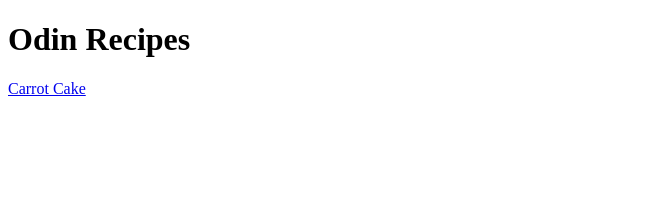
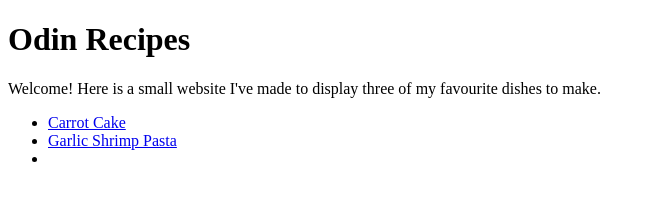
Before and after one commit to Tim-odm/odin-recipes, a plain HTML site: page index.html in a window 1280 px wide. Shown: the whole page, without its empty margins (0-655 px from the left). Drawn offline with Linux system fonts and the light colour scheme.

Commit message:
Added shrimp-pasta.html
Filled out shrimp-pasta.html. Added an image for this page
to img/. Tweaked the home page to display the different recipes
as an unordered list.

```diff
--- a/index.html
+++ b/index.html
@@ -1,11 +1,25 @@
 <!DOCTYPE html>
-<html>
+<html lang="en">
 <head>
   <meta charset="UTF-8">
-    <title>Odin Recipes</title>
+  <meta name="viewport" content="width=device-width, initial-scale=1.0">
+  <title>Document</title>
 </head>
 <body>
   <h1>Odin Recipes</h1>
+  <p>
+    Welcome! Here is a small website I've made to display three of my favourite dishes to make.
+  </p>
+  <ul>
+    <li>
     <a href="./recipes/carrot-cake.html">Carrot Cake</a>
+  </li>
+  <li>
+    <a href="./recipes/shrimp-pasta.html">Garlic Shrimp Pasta</a>
+  </li>
+  <li>
+    <a href=""></a>
+  </li>
+</ul>
 </body>
 </html>
```
Lines whose indentation alone changed are shown as unchanged.
